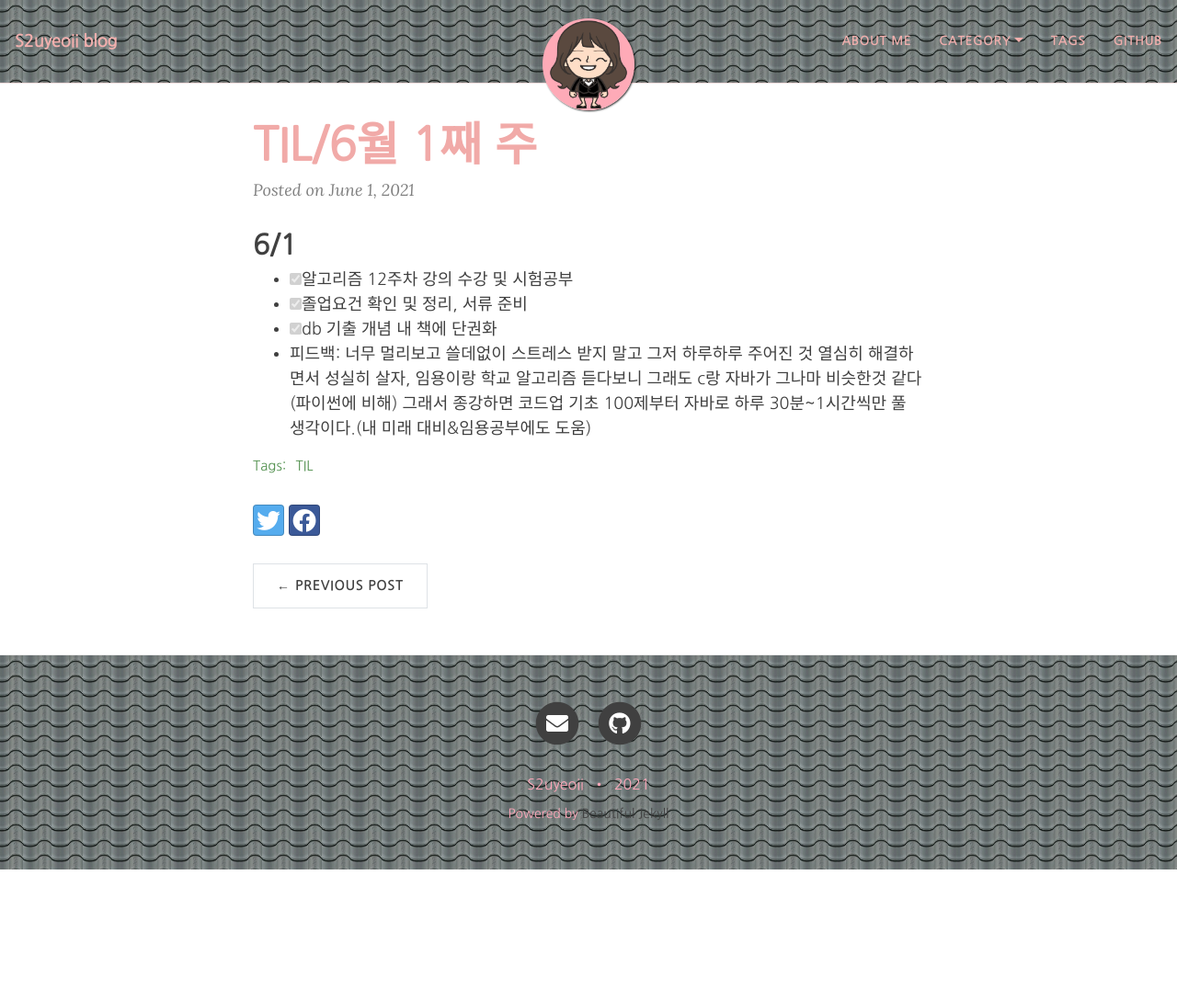
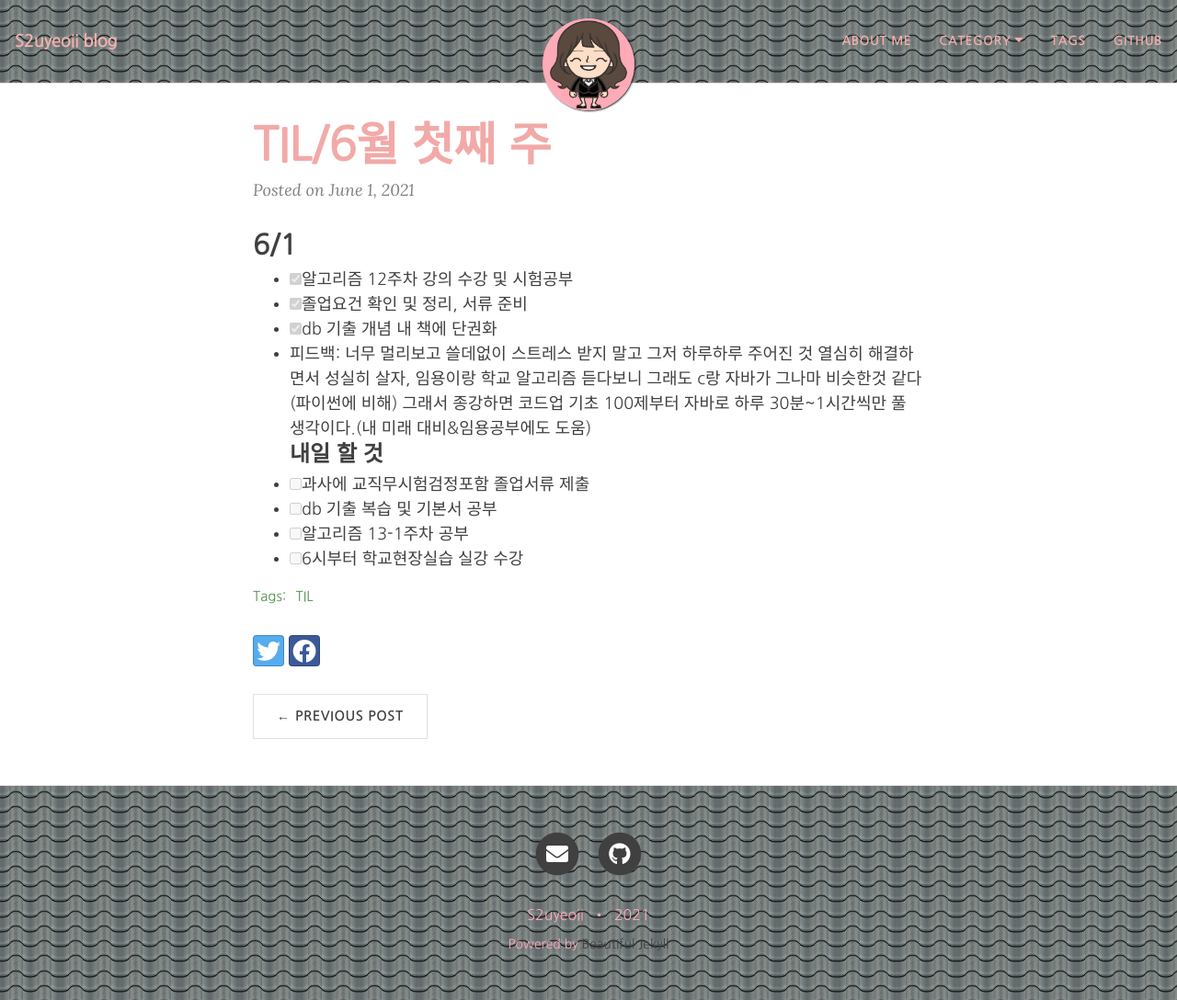
Before and after one commit to yeoneed/yeoneed.github.io, a Jekyll site: the page built from _posts/2021-06-01-6월첫째주-TIL.md, in a window 1280 px wide and 1088 px high. Shown: the whole window at 92% size. Built offline with Jekyll 4.4.1, drawn with Linux system fonts in a browser that asks for light colours; nearby versions of some CDN libraries; some web fonts are replaced.

Commit message:
Update 2021-06-01-6월첫째주-TIL.md

```diff
--- a/_posts/2021-06-01-6월첫째주-TIL.md
+++ b/_posts/2021-06-01-6월첫째주-TIL.md
@@ -1,6 +1,6 @@
 ---
 layout: post
-title: TIL/6월 1째 주
+title: TIL/6월 첫째 주
 subtitle:
 comments: false
 tags: [TIL]
@@ -12,3 +12,8 @@ category: [TIL]
 - [x] 졸업요건 확인 및 정리, 서류 준비
 - [x] db 기출 개념 내 책에 단권화
 - 피드백: 너무 멀리보고 쓸데없이 스트레스 받지 말고 그저 하루하루 주어진 것 열심히 해결하면서 성실히 살자, 임용이랑 학교 알고리즘 듣다보니 그래도 c랑 자바가 그나마 비슷한것 같다(파이썬에 비해) 그래서 종강하면 코드업 기초 100제부터 자바로 하루 30분~1시간씩만 풀 생각이다.(내 미래 대비&임용공부에도 도움)
+### 내일 할 것
+- [ ] 과사에 교직무시험검정포함 졸업서류 제출
+- [ ] db 기출 복습 및 기본서 공부
+- [ ] 알고리즘 13-1주차 공부
+- [ ] 6시부터 학교현장실습 실강 수강
```
